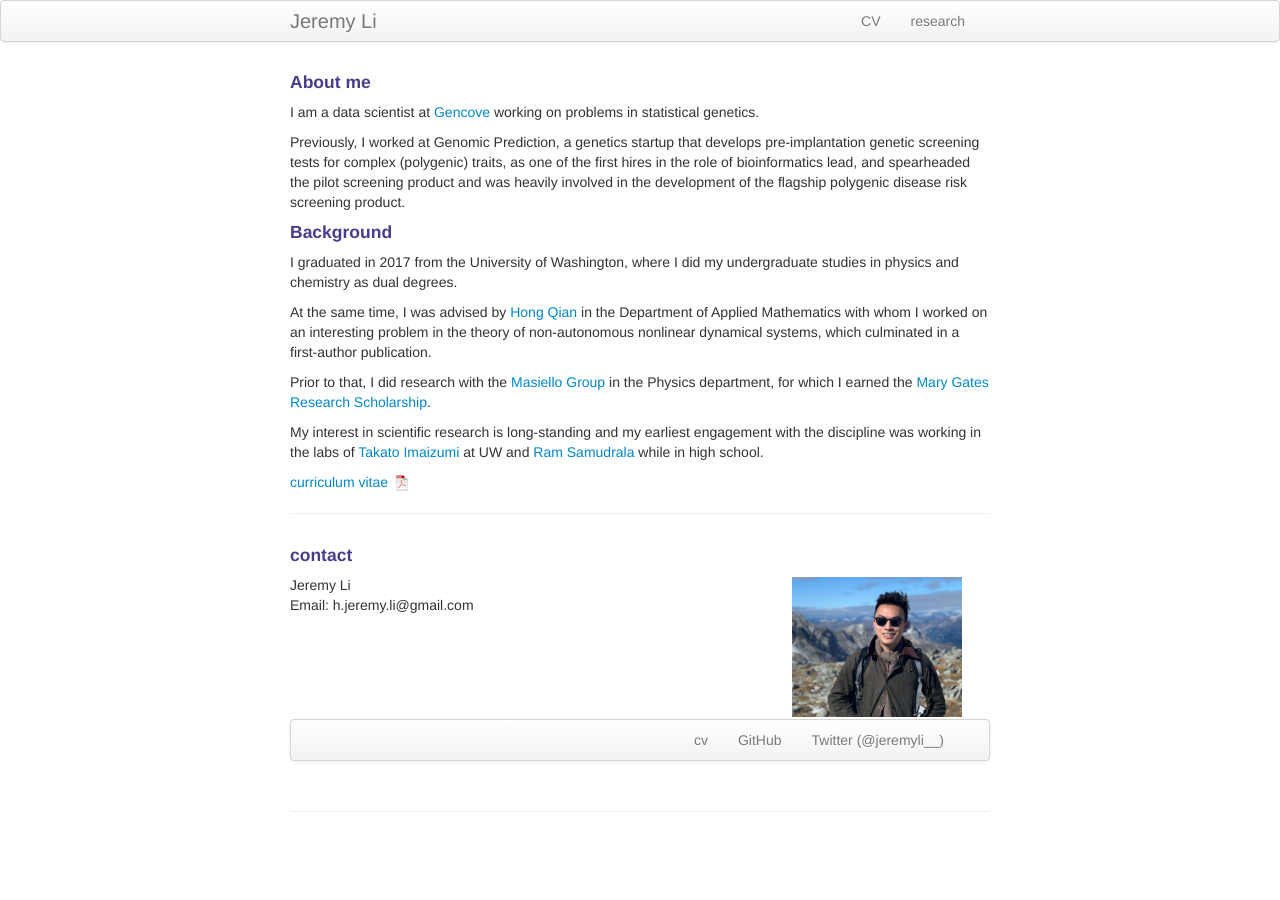
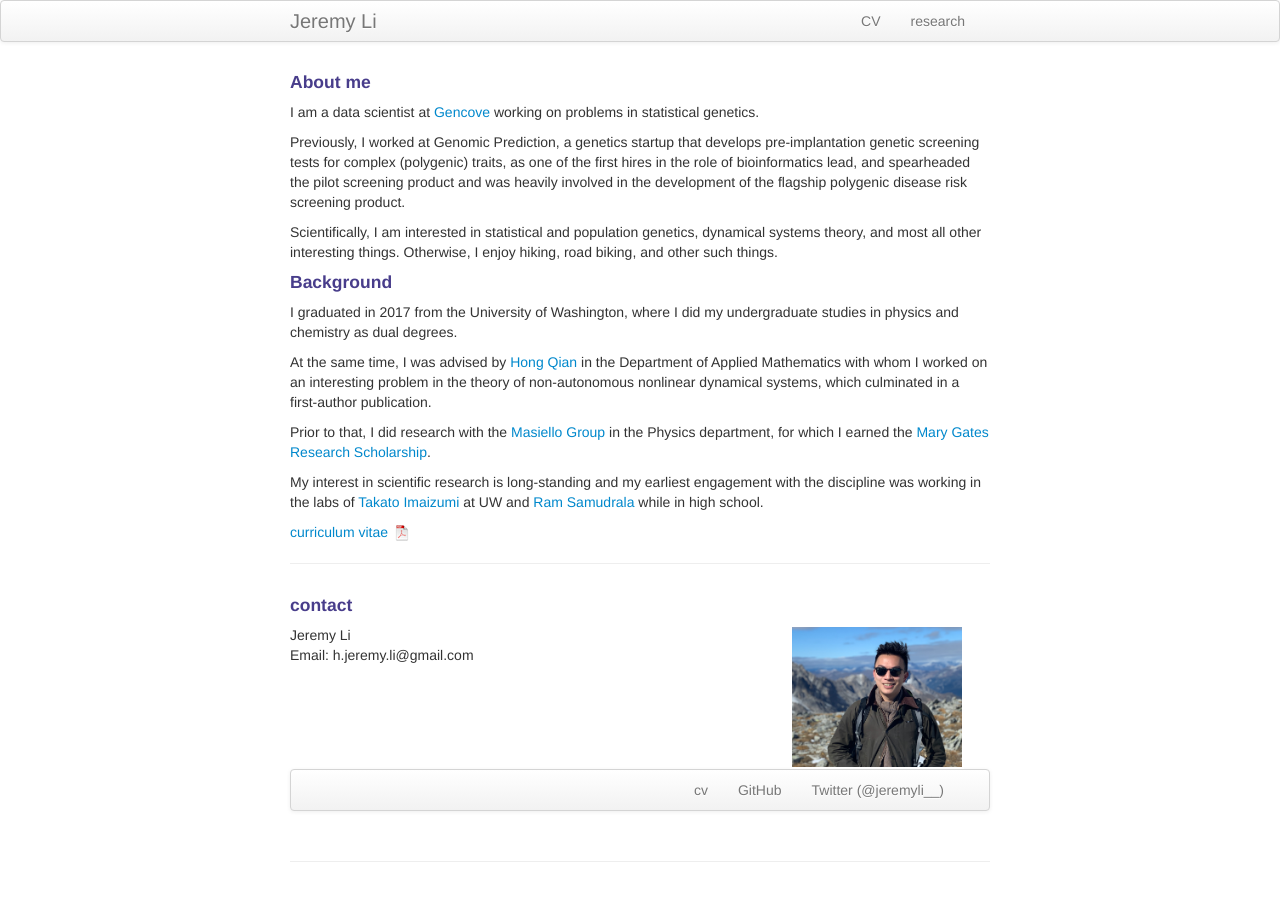
Before and after one commit to hjeremyli/hjeremyli.github.io, a Jekyll site: the page built from index.md, in a window 1280 px wide. Built offline with Jekyll 4.4.1, drawn with Linux system fonts in a browser that asks for light colours.

Commit message:
update index

```diff
--- a/index.md
+++ b/index.md
@@ -10,6 +10,9 @@ keywords: genetics
 I am a data scientist at <a href="https://gencove.com/">Gencove</a> working on problems in statistical genetics.
 
 Previously, I worked at Genomic Prediction, a genetics startup that develops pre-implantation genetic screening tests for complex (polygenic) traits, as one of the first hires in the role of bioinformatics lead, and spearheaded the pilot screening product and was heavily involved in the development of the flagship polygenic disease risk screening product.
+
+Scientifically, I am interested in statistical and  population genetics, dynamical systems theory, and most all other interesting things.
+Otherwise, I enjoy hiking, road biking, and other such things.
 
 #### Background
 
```
